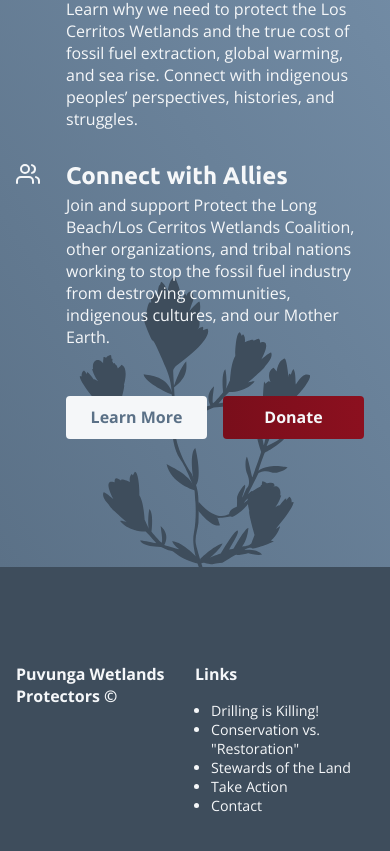
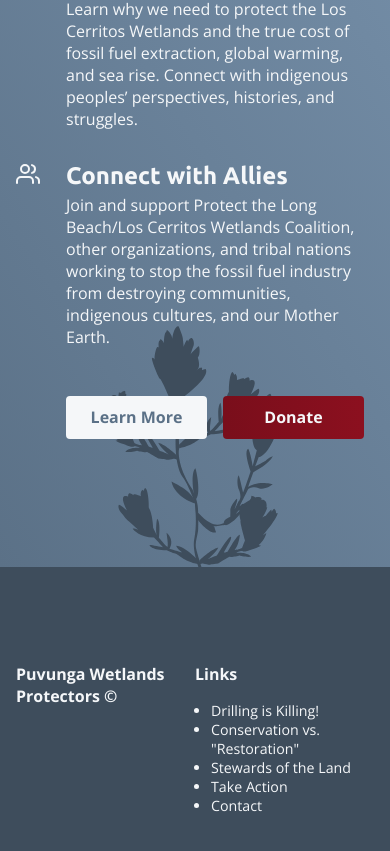
Before and after one commit to Eddie-Anguiano/native-website, a Next.js app: page / in a window 390 px wide. Shown: the part 6740-7591 px from the top of the page. Built offline with nearby package versions, Linux system fonts and the light colour scheme.

Commit message:
fix bug where images hovered over mobile nav

```diff
--- a/styles/components/MobileNav.module.scss
+++ b/styles/components/MobileNav.module.scss
@@ -6,6 +6,7 @@
   height: 100vh;
   width: 100vw;
   background-color: rgba(0, 0, 0, 0.5);
+  z-index: 99;
 }
 
 .nav {
@@ -17,6 +18,7 @@
   height: 100vh;
   width: 85%;
   background-color: $color--dark-blue;
+  z-index: 100;
 }
 
 .item {
--- a/styles/components/TakeAction.module.scss
+++ b/styles/components/TakeAction.module.scss
@@ -29,7 +29,7 @@
   @media (max-width: 800px) {
     left: 50%;
     transform: translateX(-50%);
-    height: 30%;
+    height: 25%;
   }
 }
 
```
